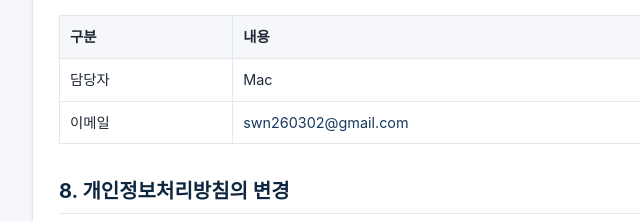
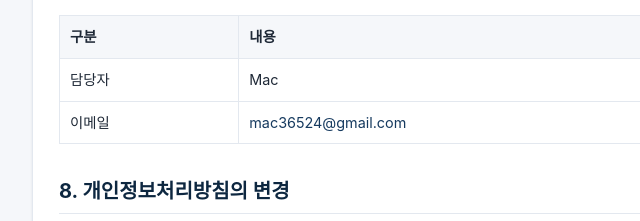
Before and after one commit to chuminah-gif/pension-calculator, a plain HTML site: page privacy.html in a window 1280 px wide. Shown: the part 2239-2460 px from the top of the page, 68-708 px from the left. Drawn offline with Linux system fonts and the light colour scheme; a web font is replaced by a local one.

Commit message:
Update contact email to mac36524@gmail.com

```diff
--- a/privacy.html
+++ b/privacy.html
@@ -87,7 +87,7 @@
     <table>
       <tr><th>구분</th><th>내용</th></tr>
       <tr><td>담당자</td><td>Mac</td></tr>
-      <tr><td>이메일</td><td><a href="mailto:swn260302@gmail.com">swn260302@gmail.com</a></td></tr>
+      <tr><td>이메일</td><td><a href="mailto:mac36524@gmail.com">mac36524@gmail.com</a></td></tr>
     </table>
 
     <h2>8. 개인정보처리방침의 변경</h2>
```
Also changed, not shown: contact.html (+1 -1 lines).
